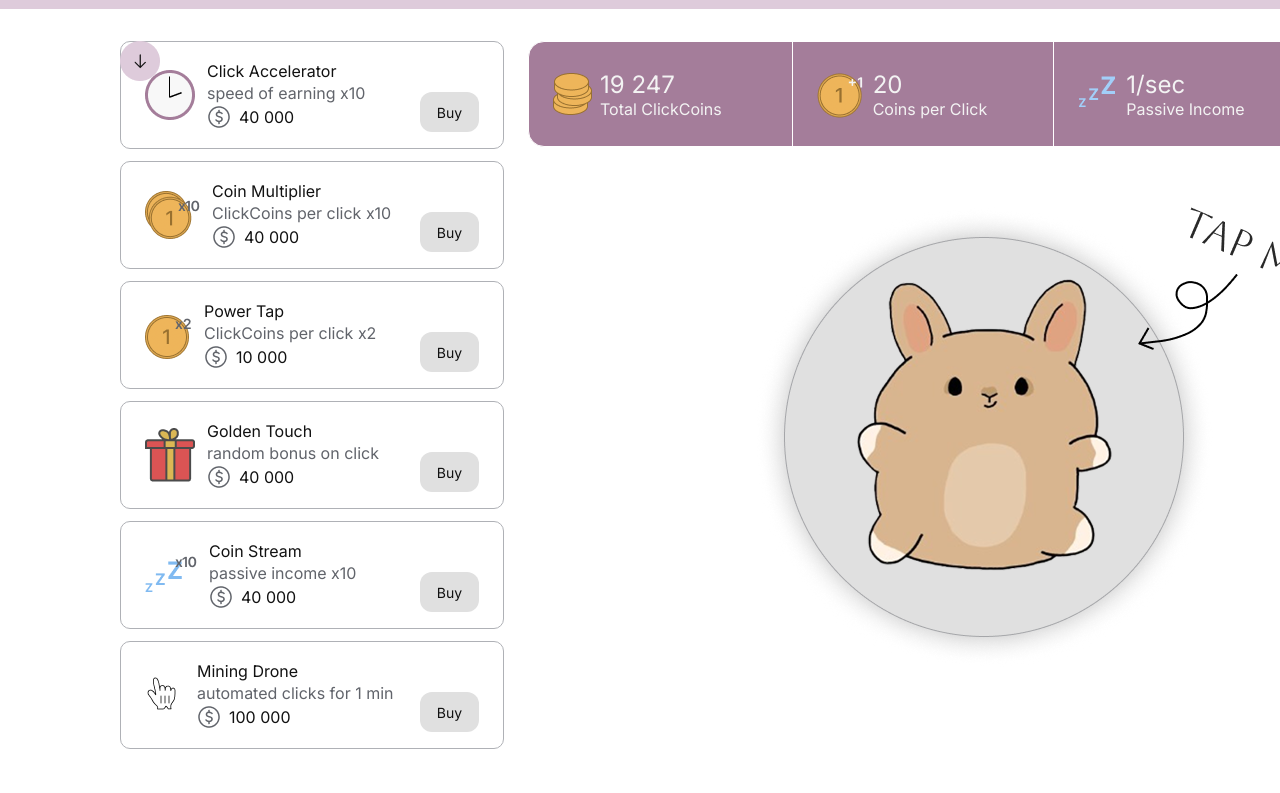
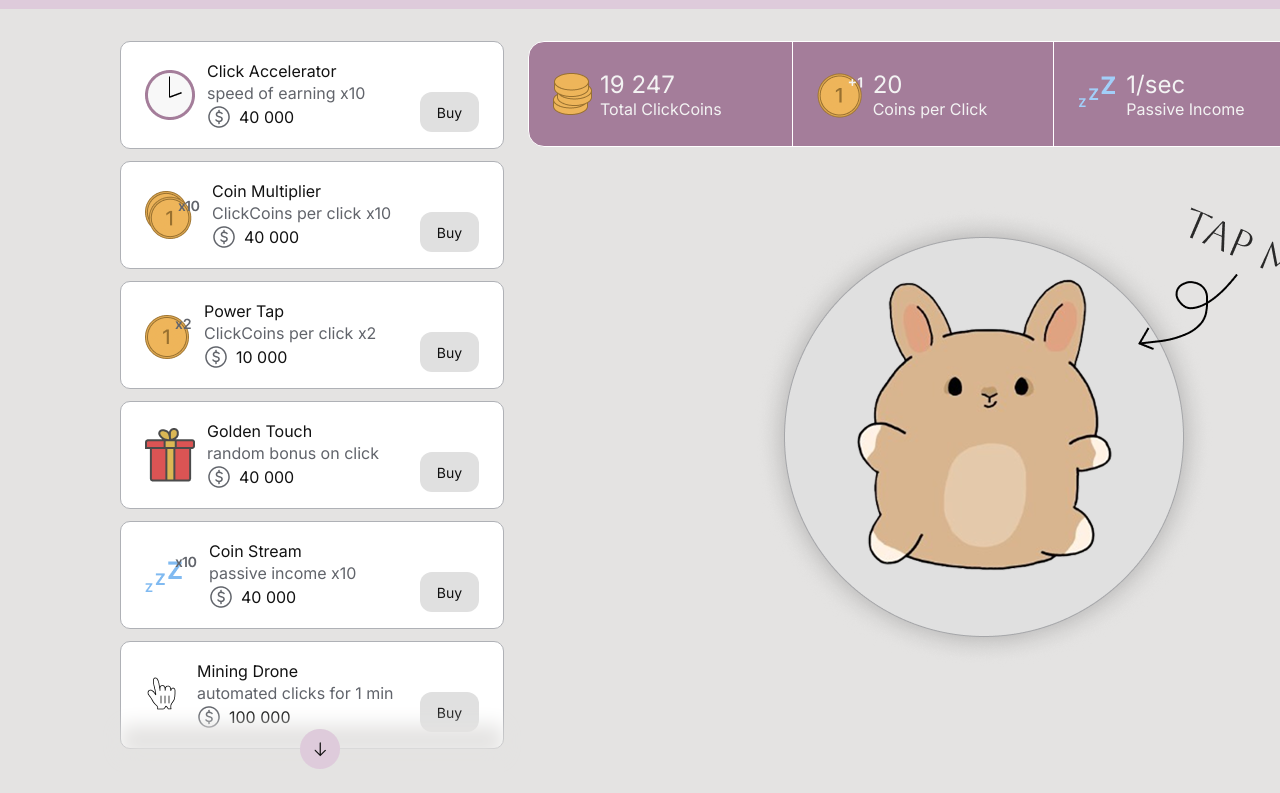
Before and after one commit to NadiaSuganiaka/Tapalka, a plain HTML site: page home.html in a window 1280 px wide. Shown: the part 73-866 px from the top of the page. Before the commit the page ends 834 px from the top, so only its background shows below. Drawn offline with Linux system fonts and the light colour scheme.

Commit message:
changes in home.css

```diff
--- a/home.css
+++ b/home.css
@@ -4,6 +4,10 @@
     border: none;
     box-sizing: border-box;
     font-family: 'Inter', sans-serif;
+}
+
+body{
+    background-color: #E4E3E2;
 }
 
 header{
@@ -116,7 +120,13 @@ main{
 section{
     position: relative;
     display: flex;
-    flex-direction: column;
+    flex-direction: column;}
+section:after {
+    content: '';
+    display: block;
+    width: 100%;
+    height: 32px;
+    box-shadow: 0px -36px 20px #E4E3E2;
 }
 
 form{
@@ -198,6 +208,10 @@ ul{
 }
 
 #downButton{
+    height: 40px;
+    width: 40px;
     position: absolute;
     cursor: pointer;
+    bottom: 24px;
+    left: 180px;
 }
```
